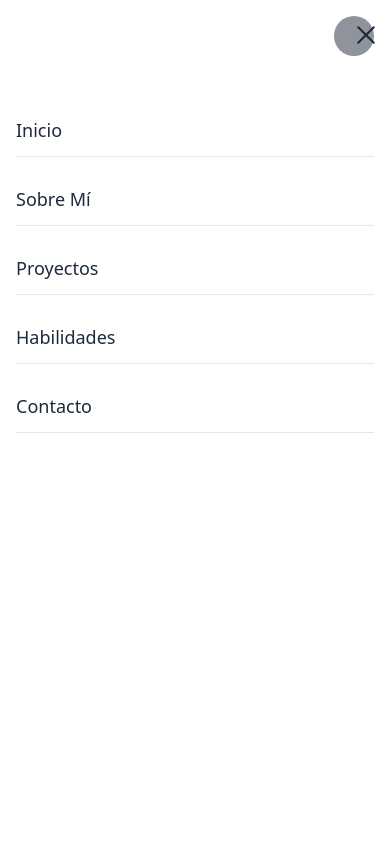
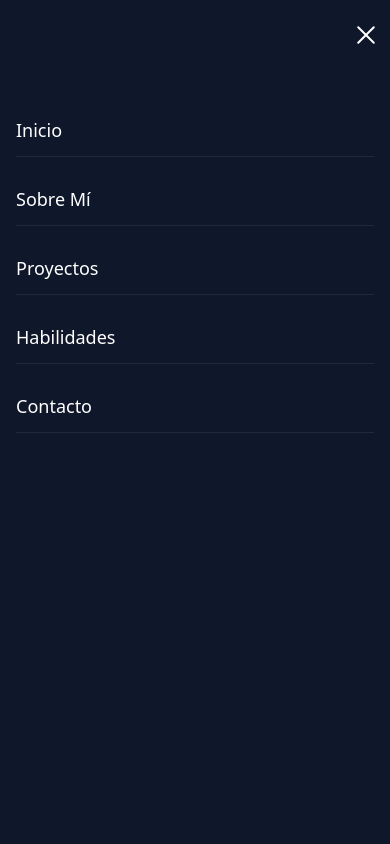
Before and after one commit to DanielDls-exe/portfolioDE, a React (Vite) app: page / in a window 390 px wide. Both pictures are taken after a click on the button "Menu". Shown: the top 844 px of the page. Built offline with nearby package versions, Linux system fonts and the light colour scheme.

Commit message:
changes: fix mobile menu

```diff
--- a/src/components/Navbar.tsx
+++ b/src/components/Navbar.tsx
@@ -28,6 +28,8 @@ const Navbar: React.FC = () => {
     { name: "Contacto", href: "#contacto" }
   ];
 
+  const hamburgerLineColor = "bg-white";
+
   return (
     <>
       <nav
@@ -44,11 +46,7 @@ const Navbar: React.FC = () => {
                 <a
                   key={item.name}
                   href={item.href}
-                  className={`px-4 py-2 rounded-md transition-colors ${
-                    isScrolled
-                      ? "text-slate-700 text-white"
-                      : "text-slate-200 hover:text-white"
-                  }`}
+                  className={`px-4 py-2 rounded-md transition-colors text-slate-200 hover:text-white`}
                   onClick={(e) => {
                     e.preventDefault();
                     setIsMobileMenuOpen(false);
@@ -63,41 +61,25 @@ const Navbar: React.FC = () => {
             </div>
             <button
               onClick={() => setIsMobileMenuOpen(!isMobileMenuOpen)}
-              className={`md:hidden flex flex-col items-center justify-center w-10 h-10 rounded-full ${
-                isScrolled
-                  ? "bg-slate-100 dark:bg-slate-800"
-                  : "bg-slate-800/50"
-              }`}
+              className="md:hidden flex flex-col items-center justify-center w-10 h-10"
               aria-label="Menu"
             >
               <div className="relative w-6 h-5">
                 <span
-                  className={`absolute w-full h-0.5 rounded-lg transform transition-all duration-300 ${
+                  className={`absolute w-full h-0.5 ${hamburgerLineColor} rounded-lg transform transition-all duration-300 ${
                     isMobileMenuOpen ? "rotate-45 translate-y-2" : ""
-                  } ${
-                    isScrolled || isMobileMenuOpen
-                      ? "bg-slate-800 dark:bg-white"
-                      : "bg-white"
                   }`}
                   style={{ top: "0%" }}
                 />
                 <span
-                  className={`absolute w-full h-0.5 rounded-lg transform transition-all duration-300 ${
+                  className={`absolute w-full h-0.5 ${hamburgerLineColor} rounded-lg transform transition-all duration-300 ${
                     isMobileMenuOpen ? "opacity-0" : "opacity-100"
-                  } ${
-                    isScrolled || isMobileMenuOpen
-                      ? "bg-slate-800 dark:bg-white"
-                      : "bg-white"
                   }`}
                   style={{ top: "40%" }}
                 />
                 <span
-                  className={`absolute w-full h-0.5 rounded-lg transform transition-all duration-300 ${
+                  className={`absolute w-full h-0.5 ${hamburgerLineColor} rounded-lg transform transition-all duration-300 ${
                     isMobileMenuOpen ? "-rotate-45 -translate-y-2" : ""
-                  } ${
-                    isScrolled || isMobileMenuOpen
-                      ? "bg-slate-800 dark:bg-white"
-                      : "bg-white"
                   }`}
                   style={{ top: "80%" }}
                 />
@@ -115,7 +97,7 @@ const Navbar: React.FC = () => {
             animate={{ opacity: 1, y: 0 }}
             exit={{ opacity: 0, y: -20 }}
             transition={{ duration: 0.3 }}
-            className="fixed inset-0 z-40 pt-20 bg-white dark:bg-slate-900"
+            className="fixed inset-0 z-40 pt-20 bg-slate-900"
           >
             <div className="container mx-auto px-4 py-6">
               <div className="flex flex-col space-y-4">
@@ -123,7 +105,7 @@ const Navbar: React.FC = () => {
                   <a
                     key={item.name}
                     href={item.href}
-                    className="py-3 text-lg font-medium text-slate-800 dark:text-white border-b border-gray-200 dark:border-gray-800"
+                    className="py-3 text-lg font-medium text-white border-b border-gray-800"
                     onClick={(e) => {
                       e.preventDefault();
                       setIsMobileMenuOpen(false);
@@ -137,7 +119,6 @@ const Navbar: React.FC = () => {
                     {item.name}
                   </a>
                 ))}
-                {/* El botón de contacto separado en el menú móvil se elimina ya que "Contacto" está en navItems */}
               </div>
             </div>
           </motion.div>
```
